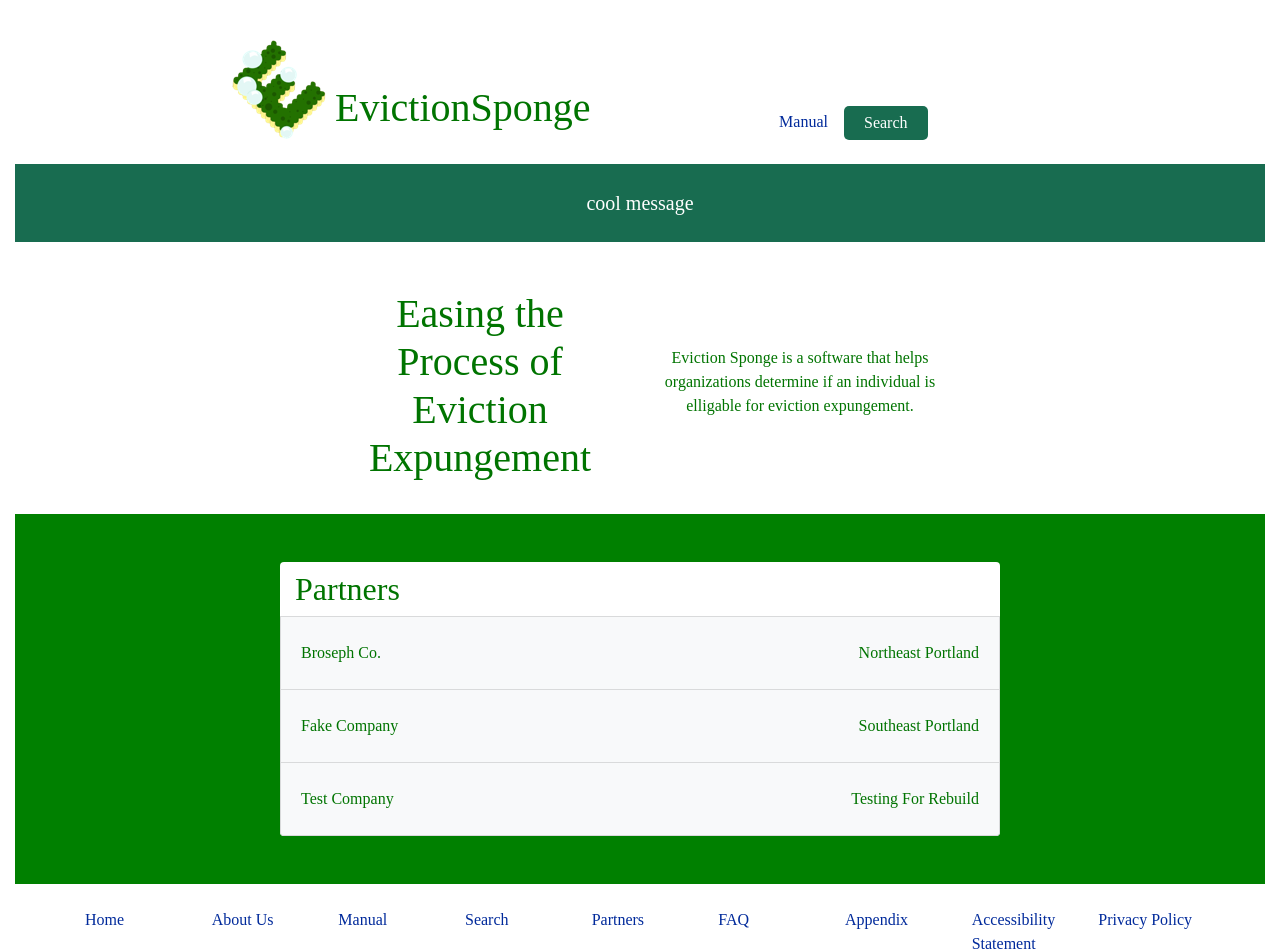
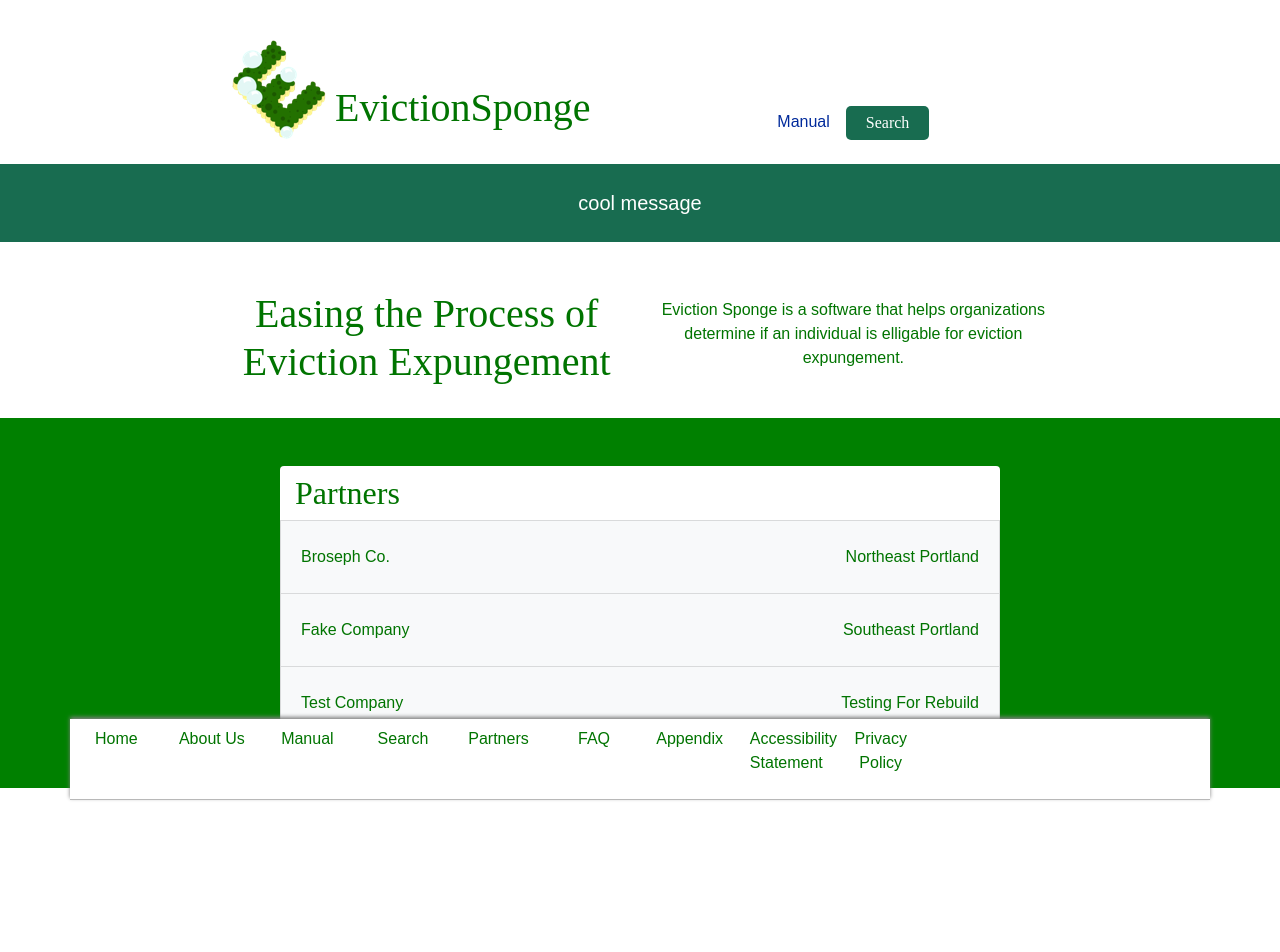
Before and after one commit to PSU-Capstone-Winter-Spring-2021/Eviction-Sponge, a React (Create React App) app in the folder src/frontend/: page / in a window 1280 px wide. Shown: the top 952 px of the page. After the commit the page ends 892 px from the top, so only its background shows below. Built offline with nearby package versions, Linux system fonts and the light colour scheme.

Commit message:
Touching up some styling

```diff
--- a/src/frontend/src/App.js
+++ b/src/frontend/src/App.js
@@ -21,6 +21,7 @@ import SimpleCard from './components/SimpleCard';
 import CreatSimpleCardList from './components/CreatSimpleCardList'
 import FaqPage from "./components/FaqPage";
 import Accessibility from "./components/Accessibility";
+import FooterPadding from "./components/FooterPadding"
 
 //Example of FlashCardList
   // <div className="container">
@@ -47,6 +48,7 @@ function App() {
       <Route component={FaqPage} exact={true} path="/faq" />
       <Route component={Accessibility} exact={true} path="/accessibility" />
     </Switch>
+    <FooterPadding />
     <Footer />
 
   </Router>
--- a/src/frontend/src/components/Footer.jsx
+++ b/src/frontend/src/components/Footer.jsx
@@ -17,7 +17,7 @@ class Footer extends React.Component {
     // HTML(?) for the component
     render() {
         return (
-            <footer className = "container-lg text-left">
+            <footer className = "container-lg navbar text-center fixed-bottom">
                 <div className="row">
                     <div className="col-4">
                         <p className="row">
--- /dev/null
+++ b/src/frontend/src/components/FooterPadding.jsx
@@ -0,0 +1,30 @@
+import React from "react";
+
+
+class FooterPadding extends React.Component {
+
+    /*constructor(props) {
+        // TODO: Figure out what arguments go into the super call
+        super(props);
+    };*/
+    /*
+    componentDidMount(){
+        // document.title is the string in the tab, update it to reflect current component
+        document.title = "footer"
+    };
+    */
+
+    // HTML(?) for the component
+    render() {
+        return (
+            <div className="footer-padding">
+                {/* <div className="mt-5 d-md-block d-xs-none"></div>
+                <div className="h-50 d-xs-block d-md-none"></div> */}
+            </div>
+        )
+    }
+
+
+}
+
+export default FooterPadding;
--- a/src/frontend/src/components/Landing.jsx
+++ b/src/frontend/src/components/Landing.jsx
@@ -10,20 +10,22 @@ class Landing extends React.Component {
         return (
             <>
                 <main className="container-fluid">
-                    <div className="container-fluid py-4 mb-5 landing">
+                    <div className="row justify-content-center py-4 mb-5 landing">
                         cool message
                     </div>
                     <div className="row justify-content-center align-items-center">
-                        <h1 className="col-md-3">
+                        <h1 className="col-md-4">
                             Easing the Process of Eviction Expungement
                         </h1>
-                        <p className= "col-md-3">
+                        <p className= "col-md-4">
                             Eviction Sponge is a software that helps organizations
                             determine if an individual is elligable for eviction
                             expungement.
                         </p>
                     </div>
-                    <PartnersTableV2/>
+                    <secion className="row">
+                        <PartnersTableV2 />
+                    </secion>
                 </main>
             </>
         );
--- a/src/frontend/src/components/Manual.jsx
+++ b/src/frontend/src/components/Manual.jsx
@@ -16,7 +16,7 @@ class Manual extends React.Component {
     // HTML for the component
     render() {
         return (
-            <main className="container bg-light w-100 m-0 mw-100 px-0">
+            <main className="container bg-light w-100 m-0 mw-100 px-0 pt-3">
                 <div className="row mx-0">
                     <nav className="col border d-xs-block d-sm-none">
                         <ul className="list-unstyled">
@@ -96,7 +96,7 @@ class Manual extends React.Component {
                             <p>This assumption is redundant with an assumption needed for correct analysis. EvictionSponge has no record of payments so charges marked as eligible do not take into account any payments made. EvictionSponge does it’s best to find the correct monetary value owed, but it is possible that it is incorrect in some cases, please verify the total amount owed before instructing the client to make any payments.</p>
                         </section>
                     </div>
-                    <nav className="col-sm-3 border d-none d-sm-block sticky-top h-25">
+                    <nav className="subnav col-sm-3 border d-none d-sm-block sticky-top h-25">
                         <ul className="list-unstyled text-left">
                         <li>
                             <a href="#introduction">
--- a/src/frontend/src/styles/_globals.css
+++ b/src/frontend/src/styles/_globals.css
@@ -17,10 +17,14 @@ body{
     background-color: white;
     color: var(--dark-green);
     /* padding: 40px; */
-    font-family: 'Roboto Slab', serif;
+    font-family: sans-serif, serif;
     text-align: center;
     padding-top: 40px;
     box-sizing: border-box;
+}
+
+h1, h2, h3, h4 {
+    font-family: 'Roboto Slab', serif;
 }
 
 a {
@@ -157,3 +161,20 @@ a {
 .logo a{
     float: left;
 }
+
+/* .container-fluid {
+  padding-left: 0;
+  padding-right: 0;
+} */
+
+.footer-padding {
+    height: 80px
+}
+
+footer {
+    box-shadow: 0px -2px 4px grey;
+}
+
+.subnav {
+    top: 10px;
+}
```
